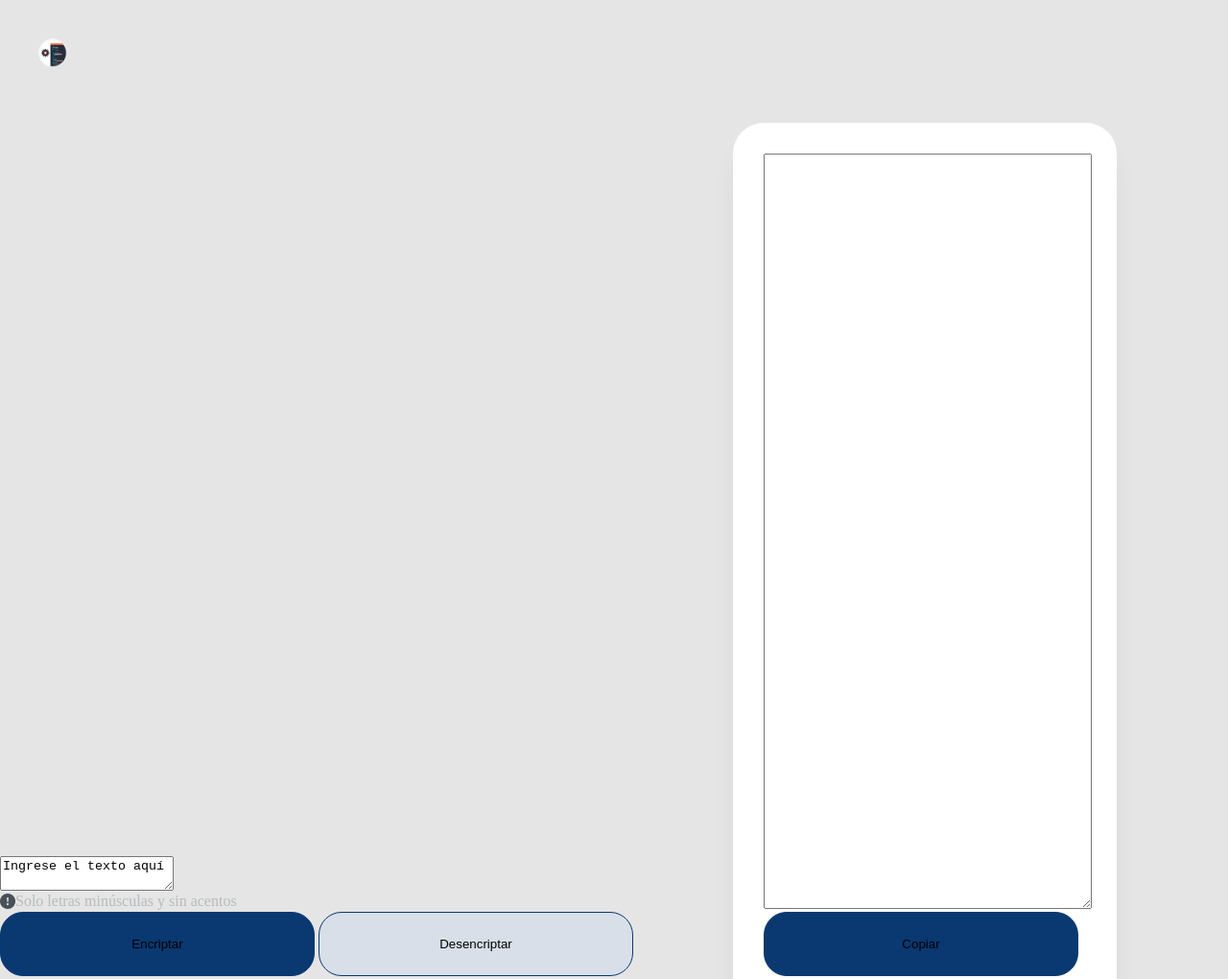
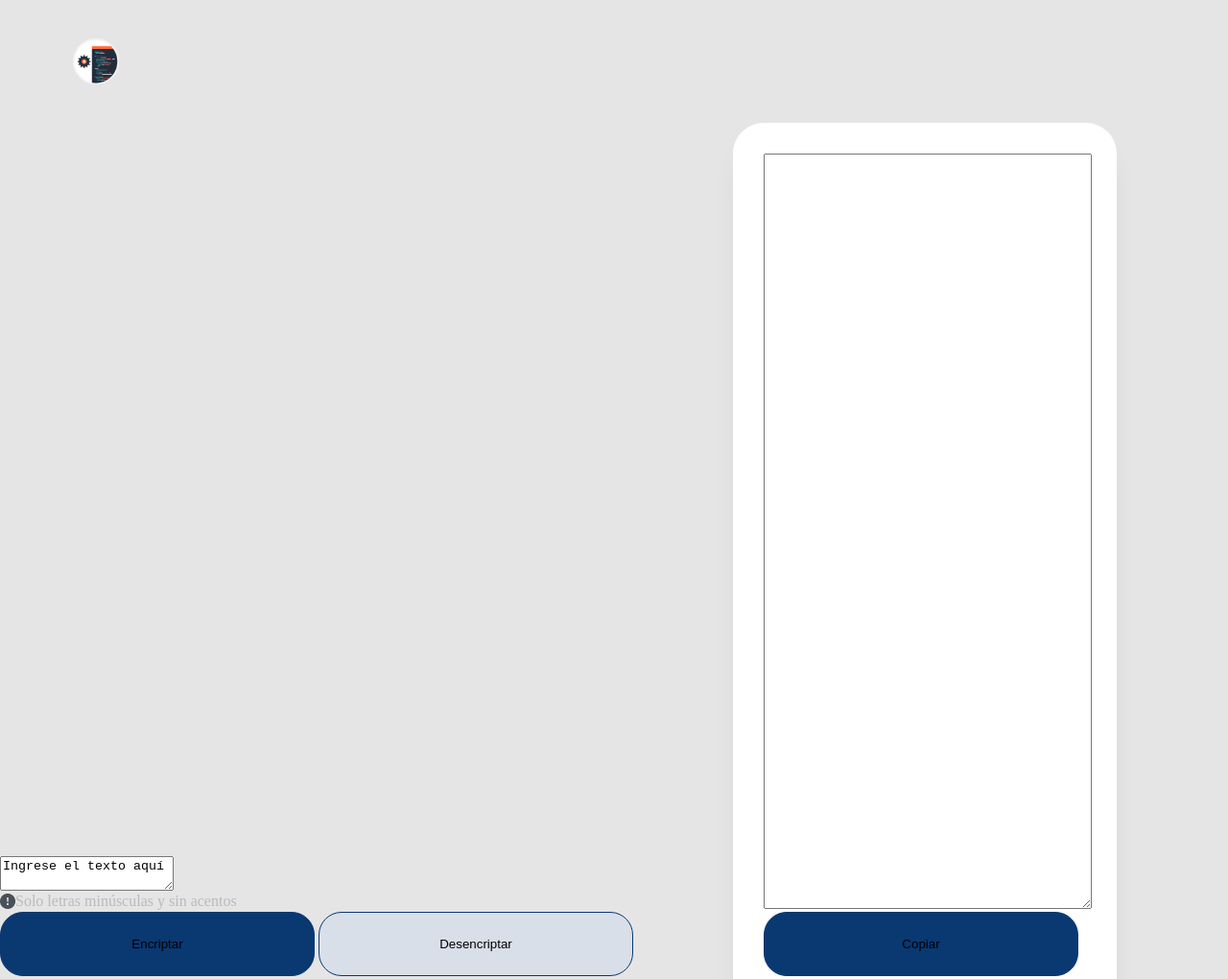
Before and after one commit to Alfihary/encriptador-de-texto, a plain HTML site: page index.html in a window 1280 px wide. Shown: the top 1020 px of the page at 96% size. Drawn offline with Linux system fonts and the light colour scheme.

Commit message:
actualizacion logo index.html y style.css

```diff
--- a/style.css
+++ b/style.css
@@ -5,14 +5,15 @@ body{
 }
 
 .frame6{
+    display: flex;
+    justify-content: center;
     width: 120px;
     height: 48px;
-    align-items: center;
     margin: 40px;
 }
 
 .logo{
-    width: 30px;
+    width: 48px;
 }
 
 .input{
```
